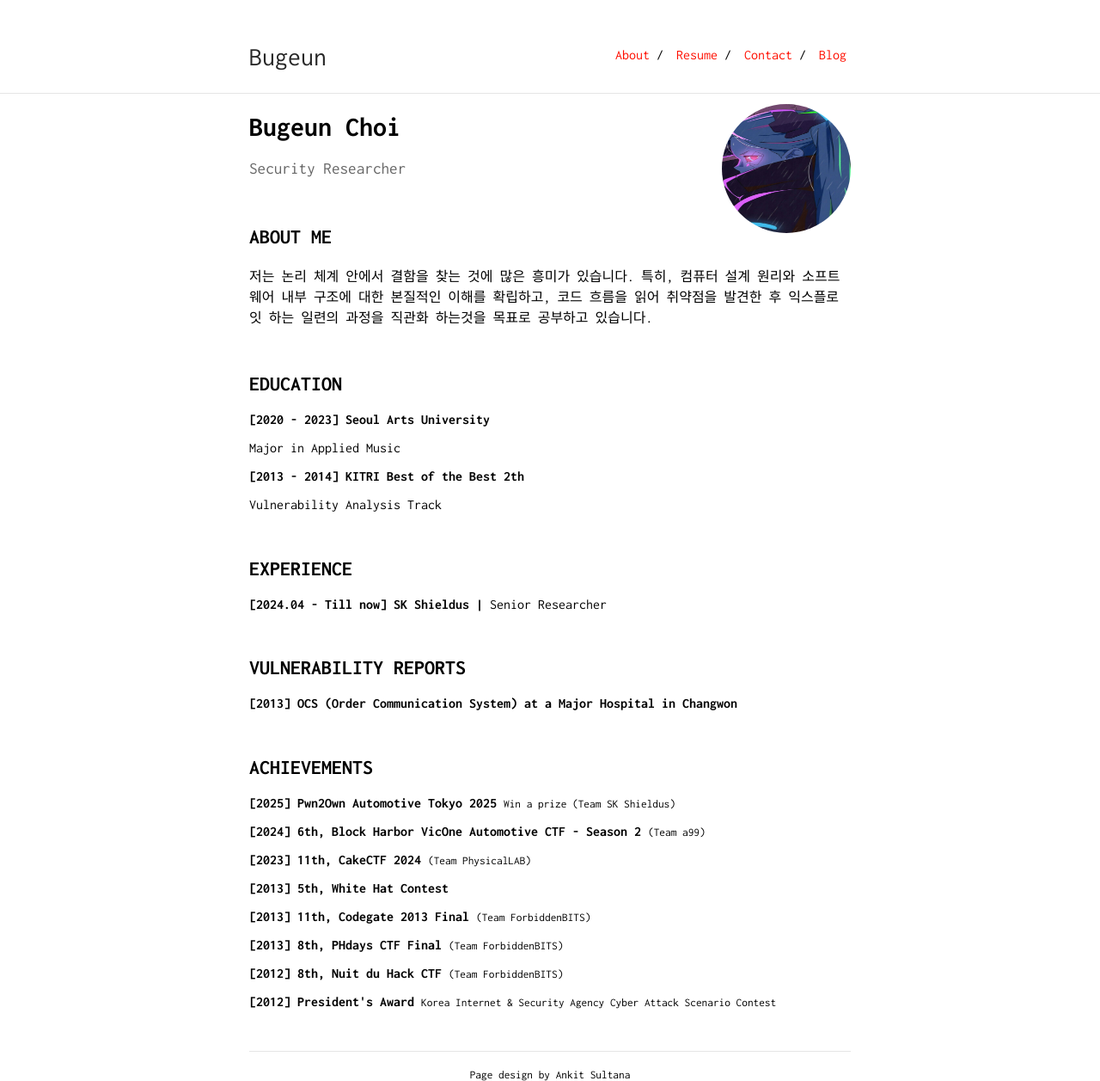
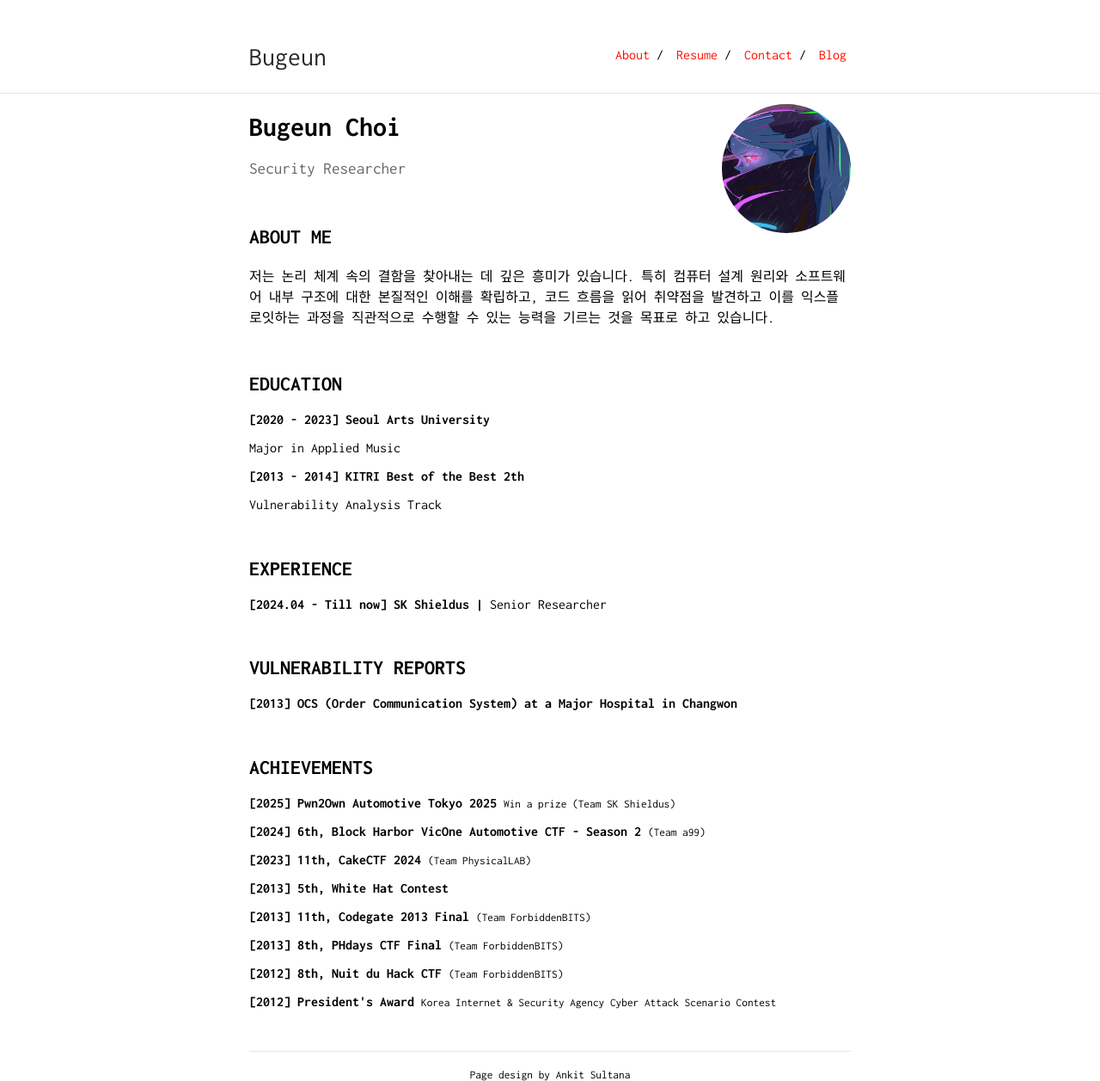
Before and after one commit to Bugeun/bugeun.github.io, a Jekyll site: the page built from index.md, in a window 1280 px wide. Shown: the whole page at 86% size. Built offline with Jekyll 4.4.1, drawn with Linux system fonts in a browser that asks for light colours.

Commit message:
Update index.md

```diff
--- a/index.md
+++ b/index.md
@@ -11,7 +11,7 @@ Security Researcher
 
 ## ABOUT ME
 
-<p>저는 논리 체계 안에서 결함을 찾는 것에 많은 흥미가 있습니다. 특히, 컴퓨터 설계 원리와 소프트웨어 내부 구조에 대한 본질적인 이해를 확립하고, 코드 흐름을 읽어 취약점을 발견한 후 익스플로잇 하는 일련의 과정을 직관화 하는것을 목표로 공부하고 있습니다.</p>
+<p>저는 논리 체계 속의 결함을 찾아내는 데 깊은 흥미가 있습니다. 특히 컴퓨터 설계 원리와 소프트웨어 내부 구조에 대한 본질적인 이해를 확립하고, 코드 흐름을 읽어 취약점을 발견하고 이를 익스플로잇하는 과정을 직관적으로 수행할 수 있는 능력을 기르는 것을 목표로 하고 있습니다.</p>
 
 &nbsp;
 
```
